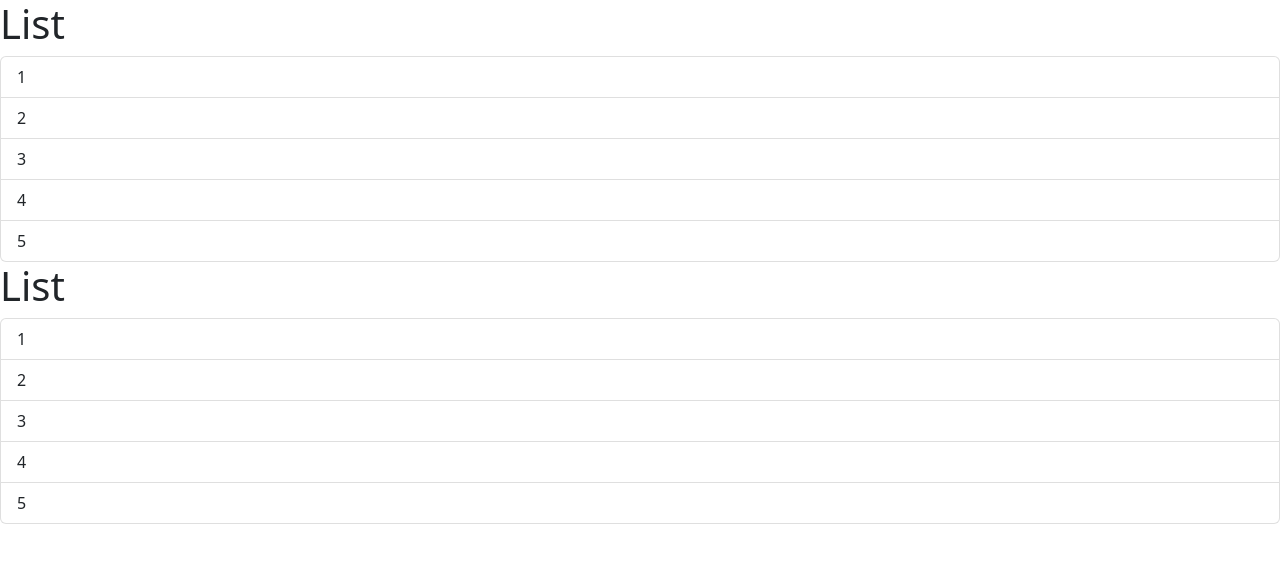
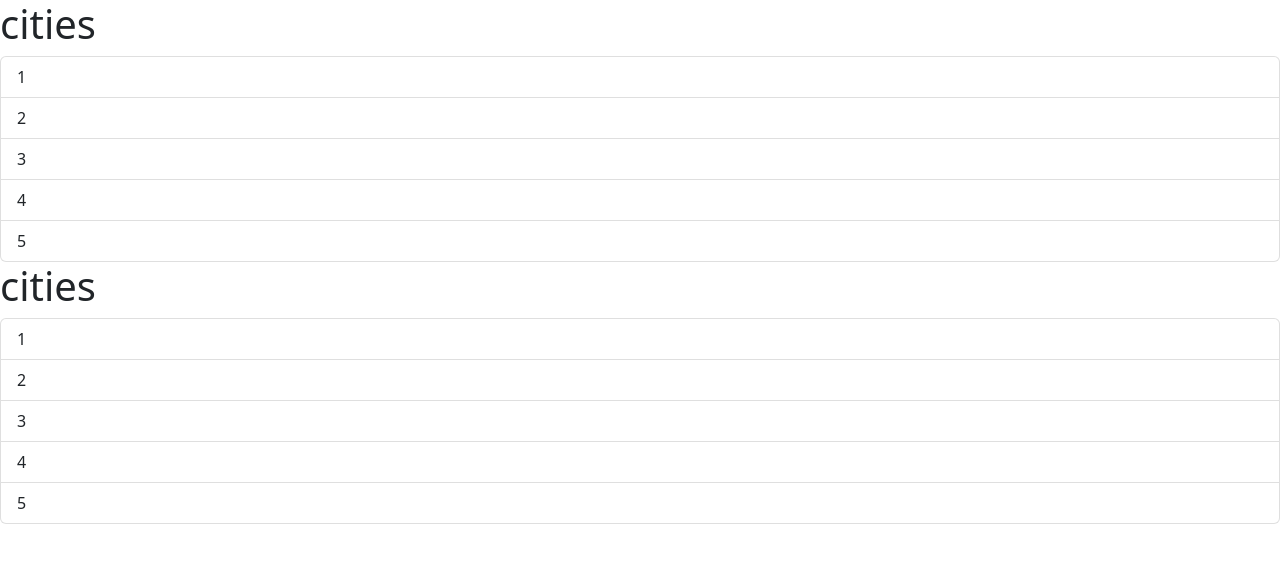
Before and after one commit to libin1993swt/react, a React (Vite) app: page / in a window 1280 px wide. Shown: the top 562 px of the page. Built offline with nearby package versions, Linux system fonts and the light colour scheme.

Commit message:
passing data via props

```diff
--- a/src/App.tsx
+++ b/src/App.tsx
@@ -1,9 +1,11 @@
 import ListGroup from "./components/ListGroup";
+
 function App() {
+  let items = ["1", "2", "3", "4", "5"];
   return (
     <div>
-      <ListGroup />
-      <ListGroup />
+      <ListGroup items={items} heading="cities" />
+      <ListGroup items={items} heading="cities" />
     </div>
   );
 }
--- a/src/components/ListGroup.tsx
+++ b/src/components/ListGroup.tsx
@@ -1,7 +1,11 @@
 import { MouseEvent, useState } from "react";
-function ListGroup() {
-  let items = ["1", "2", "3", "4", "5"];
 
+interface Props {
+  items: string[];
+  heading: string;
+}
+
+function ListGroup({ items, heading }: Props) {
   const [selectedIndex, setSelectedIndex] = useState(-1);
 
   const message = items.length === 0 && <p>No item found</p>;
@@ -11,7 +15,7 @@
 
   return (
     <>
-      <h1>List</h1>
+      <h1>{heading}</h1>
       {message}
       <ul className="list-group">
         {items.map((item, index) => (
```
